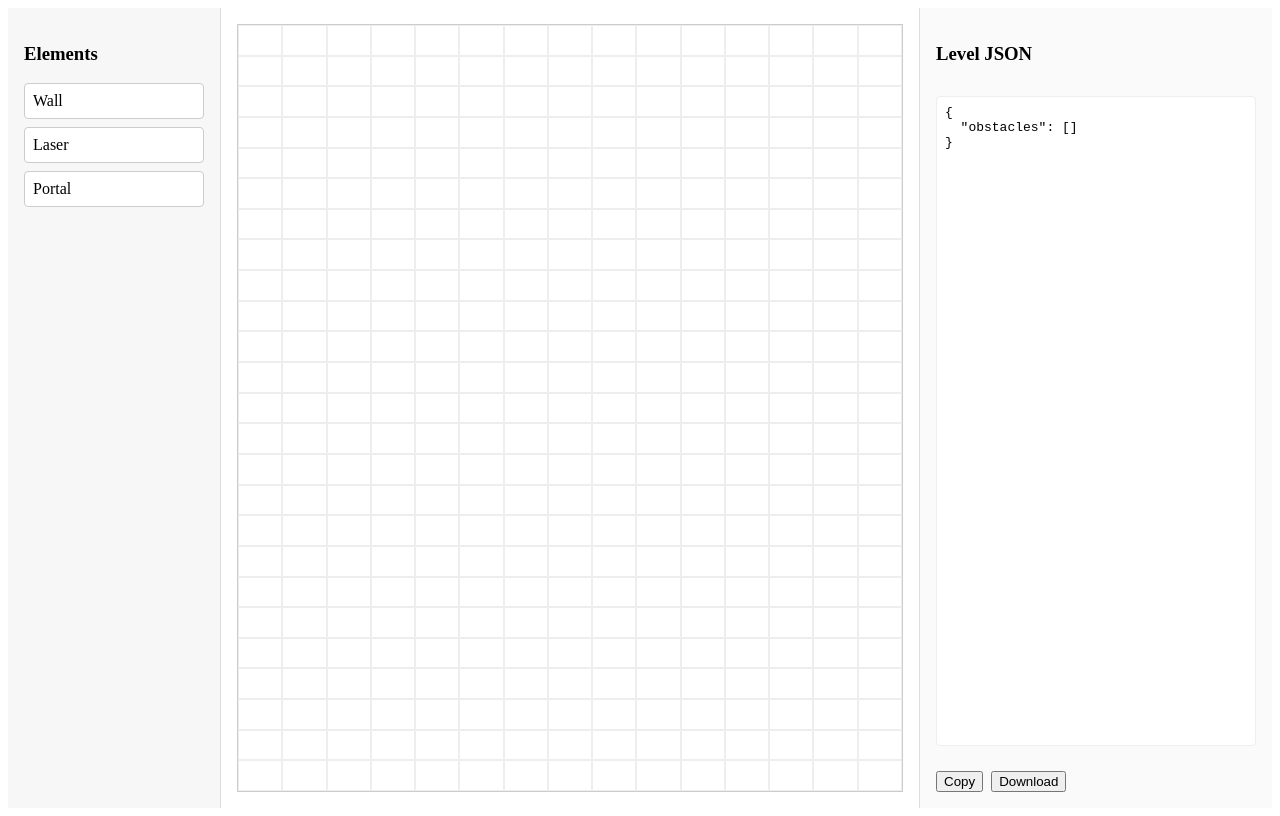
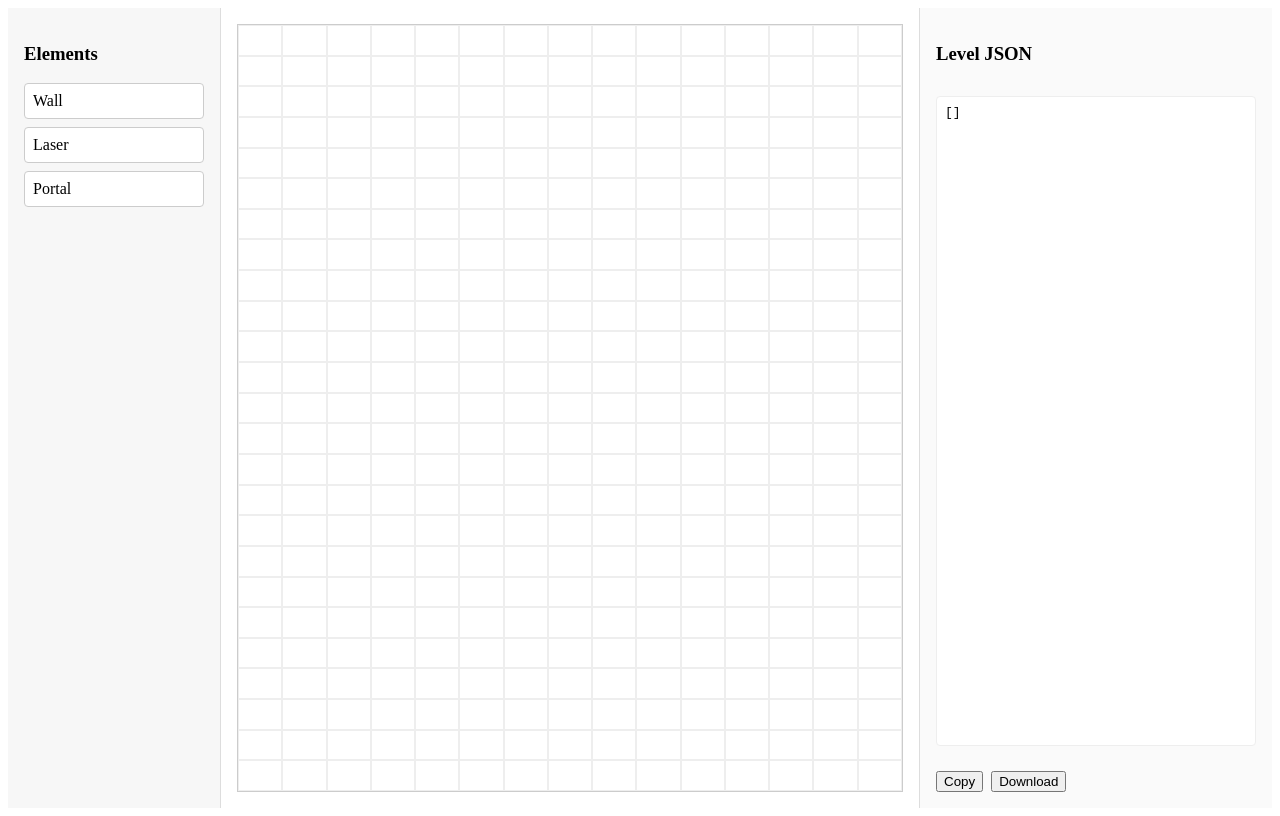
Before and after one commit to hasanaliozdemir/level_generator, a React app: page / in a window 1280 px wide. Built offline with nearby package versions, Linux system fonts and the light colour scheme.

Commit message:
x,y change

```diff
--- a/src/components/JsonPanel.tsx
+++ b/src/components/JsonPanel.tsx
@@ -6,7 +6,23 @@ interface JsonPanelProps {
 }
 
 const JsonPanel: React.FC<JsonPanelProps> = ({ levelJson }) => {
-    const jsonStr = JSON.stringify(levelJson, null, 2);
+    // Pozisyonları [row, col] yerine [x, y] yani [col, row] formatına çevir
+    const transformedObstacles = levelJson.obstacles.map(obstacle => {
+        if (obstacle.type === 'portal') {
+            return {
+                ...obstacle,
+                positions: obstacle.positions.map(([row, col]) => [col, row])
+            };
+        } else {
+            return {
+                ...obstacle,
+                positions: obstacle.positions.map(([row, col]) => [col, row])
+            };
+        }
+    });
+
+    // Direkt array olarak export et (obstacles: key olmadan)
+    const jsonStr = JSON.stringify(transformedObstacles, null, 2);
 
     const handleCopy = () => {
         navigator.clipboard.writeText(jsonStr);
```
